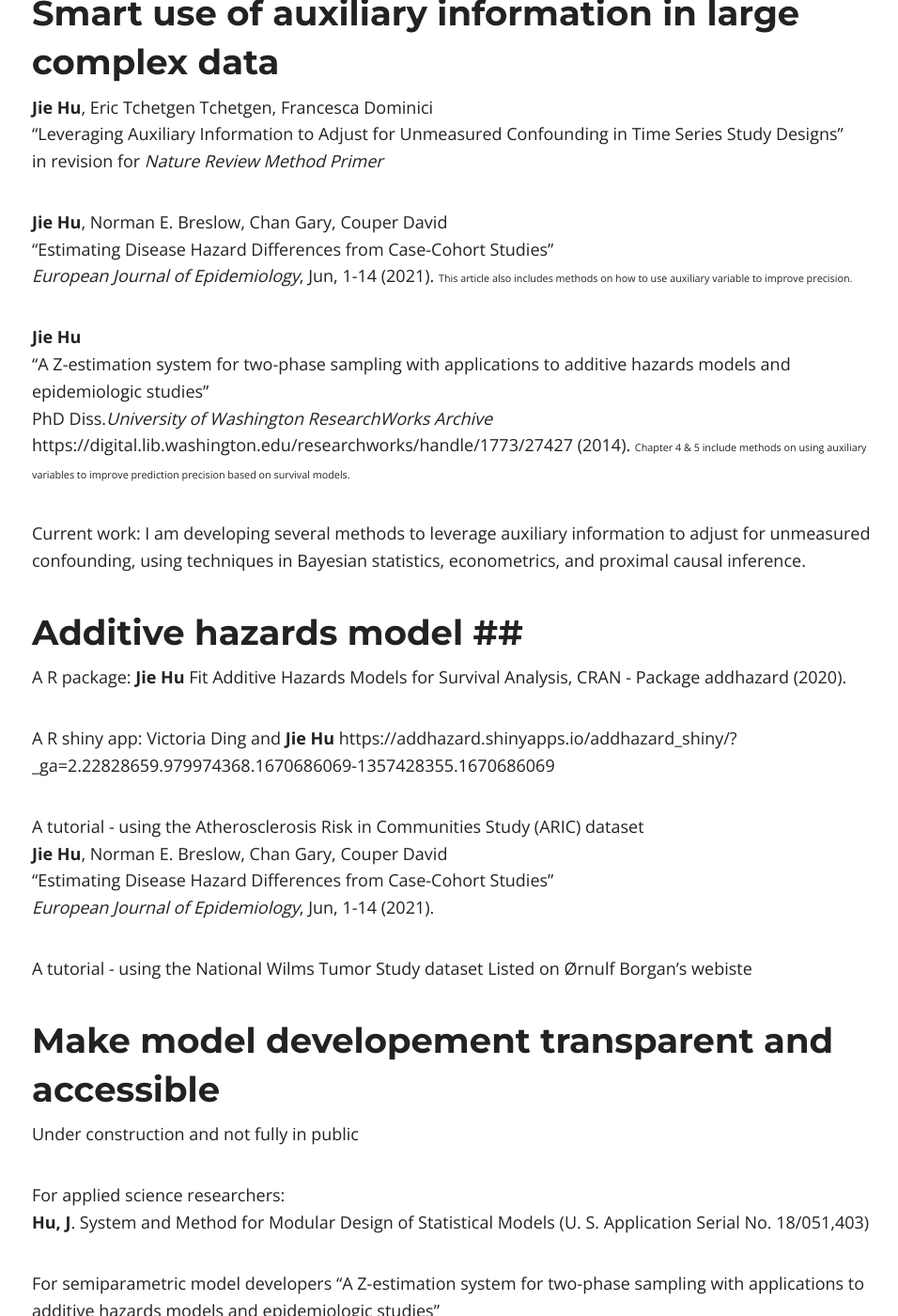
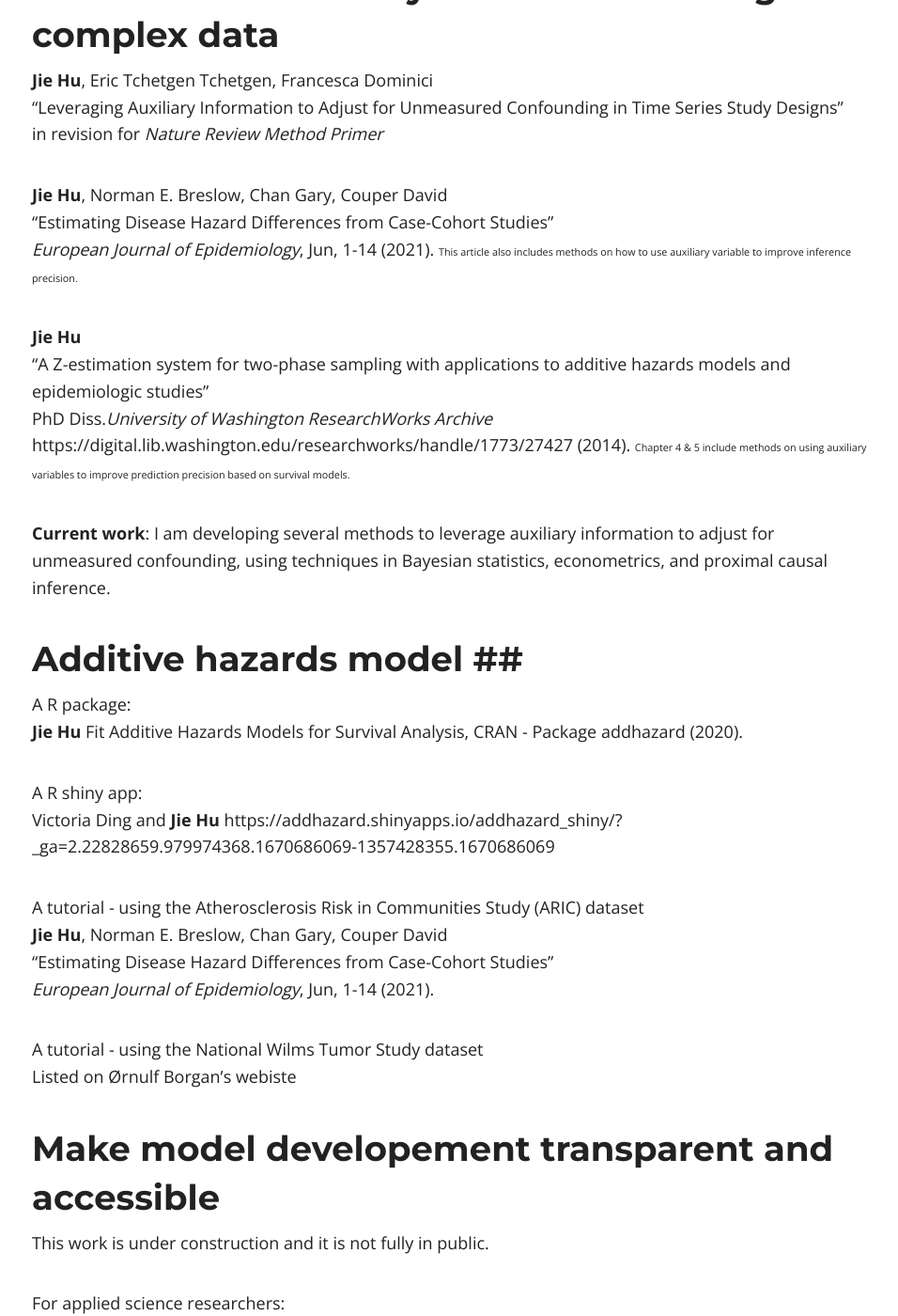
Before and after one commit to katehu/katehu.github.io, a Jekyll site: the page built from publications.md, in a window 1280 px wide and 1400 px high, scrolled down 1173 px. Shown: the whole window at 94% size, without its empty margins (156-1112 px from the left). Built offline with Jekyll 4.4.1, drawn with Linux system fonts in a browser that asks for light colours; nearby versions of some CDN libraries; some of the changed text lies outside the part shown.

Commit message:
Update publications.md

```diff
--- a/publications.md
+++ b/publications.md
@@ -51,7 +55,7 @@
  **Jie Hu**, Norman E. Breslow, Chan Gary, Couper David<br/>
 “Estimating Disease Hazard Differences from Case-Cohort Studies”<br/>
 *European Journal of Epidemiology*, Jun, 1-14 (2021).
-<small> This article also includes methods on how to use auxiliary variable to improve precision.<small>
+<small> This article also includes methods on how to use auxiliary variable to improve inference precision.<small>
 
 
 
@@ -60,31 +64,31 @@
 PhD Diss.*University of Washington ResearchWorks Archive* https://digital.lib.washington.edu/researchworks/handle/1773/27427 (2014).
 <small> Chapter 4 & 5 include methods on using auxiliary variables to improve prediction precision based on survival models.<small>
 
-Current work: I am developing several methods to leverage auxiliary information to adjust for unmeasured confounding, using techniques in Bayesian statistics, econometrics, and proximal causal inference.
+**Current work**: I am developing several methods to leverage auxiliary information to adjust for unmeasured confounding, using techniques in Bayesian statistics, econometrics, and proximal causal inference.
 
 
 ## Additive hazards model ## <a name="ah"></a>
 
-A R package:
+A R package:<br/>
 **Jie Hu** Fit Additive Hazards Models for Survival Analysis, CRAN - Package addhazard (2020).
 
-A R shiny app:
+A R shiny app:<br/>
 Victoria Ding and **Jie Hu**
 https://addhazard.shinyapps.io/addhazard_shiny/?_ga=2.22828659.979974368.1670686069-1357428355.1670686069
 
-A tutorial - using the Atherosclerosis Risk in Communities Study (ARIC) dataset
+A tutorial - using the Atherosclerosis Risk in Communities Study (ARIC) dataset  <br/>
 **Jie Hu**, Norman E. Breslow, Chan Gary, Couper David<br/>
 “Estimating Disease Hazard Differences from Case-Cohort Studies”<br/>
 *European Journal of Epidemiology*, Jun, 1-14 (2021).
 
-A tutorial - using the National Wilms Tumor Study dataset
+A tutorial - using the National Wilms Tumor Study dataset<br/>
 Listed on Ørnulf Borgan's webiste
 
 ## Make model developement transparent and accessible <a name="model"></a>
 
-Under construction and not fully in public
+This work is under construction and it is not fully in public. <br/>
 
-For  applied science researchers:
+For  applied science researchers:  <br/>
 **Hu, J**. System and Method for Modular Design of Statistical Models (U. S. Application Serial No. 18/051,403)
 
 For semiparametric model developers
@@ -95,7 +99,7 @@
 
 ## Sampling designs with and for new technologies <a name="study-design"></a>
 
-My next research interest is adatpive and scalable sampling designs
+My next research interest is adatpive and scalable sampling designs<br/>
 
 **Hu, J**, Jerkins, J, Goebel, N. Routing Method for Mobile Monitoring Platforms --- A scalable sampling method that dispatches a fleet of vehicles to collect environmental data unbiasedly (U. S. Application Serial No.17/332789)
 
@@ -117,7 +121,7 @@
 
 ## Applications <a name="application"></a>
 
-#### Cardiovascular Disease/Biomarkers hs-CRP and Lp-PLA2
+##### Cardiovascular Disease/Biomarkers hs-CRP and Lp-PLA2
 **Jie Hu**, Norman E. Breslow, Chan Gary, Couper David<br/>
 “Estimating Disease Hazard Differences from Case-Cohort Studies”<br/>
 *European Journal of Epidemiology*, Jun, 1-14 (2021).
@@ -167,7 +173,7 @@
 Agricultural Management Decisions. (U.S. Patent No. #11,406,053)
 
 
-Internal Peer-Reviewed Technical Reports @ The Climate Corporation, A subsidary of Bayer Crop Science
+Internal Peer-Reviewed Technical Reports @ The Climate Corporation, A subsidary of Bayer Crop Science <br/>
 
 • Kate Hu, Camila Casquilho, Megan Chen, Combining Measurements and Models for
 Nitrogen Management. Technical Report, 2018
@@ -177,7 +183,7 @@
 
 ## Epistemology <a name="epistemology"></a>
 
-My next interest is to discuss the concept of objectivity and its use in statistical research. Please email me if you are interested in discussion.
+My next interest is to discuss the concept of objectivity and its use in statistical research. Please email me if you are interested in discussion.<br/>
 
 **Jie Kate Hu** , Xianlong Wang, Pei Wang <br/>
 “Testing Gene-gene Interactions in Genome Wide Association Studies”<br/>
```
Also changed, not shown: other parts of publications.md (+16 -10 lines).
